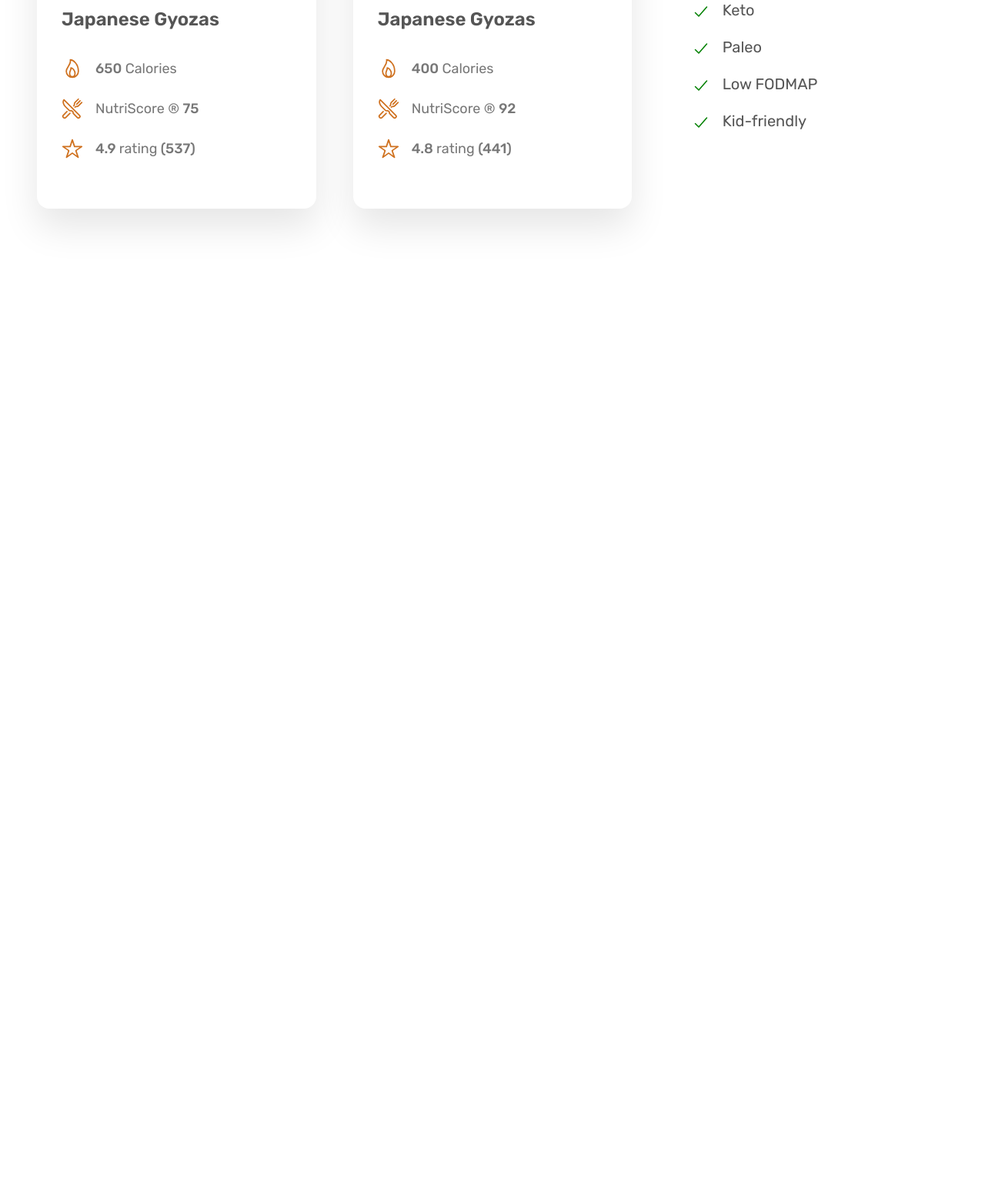
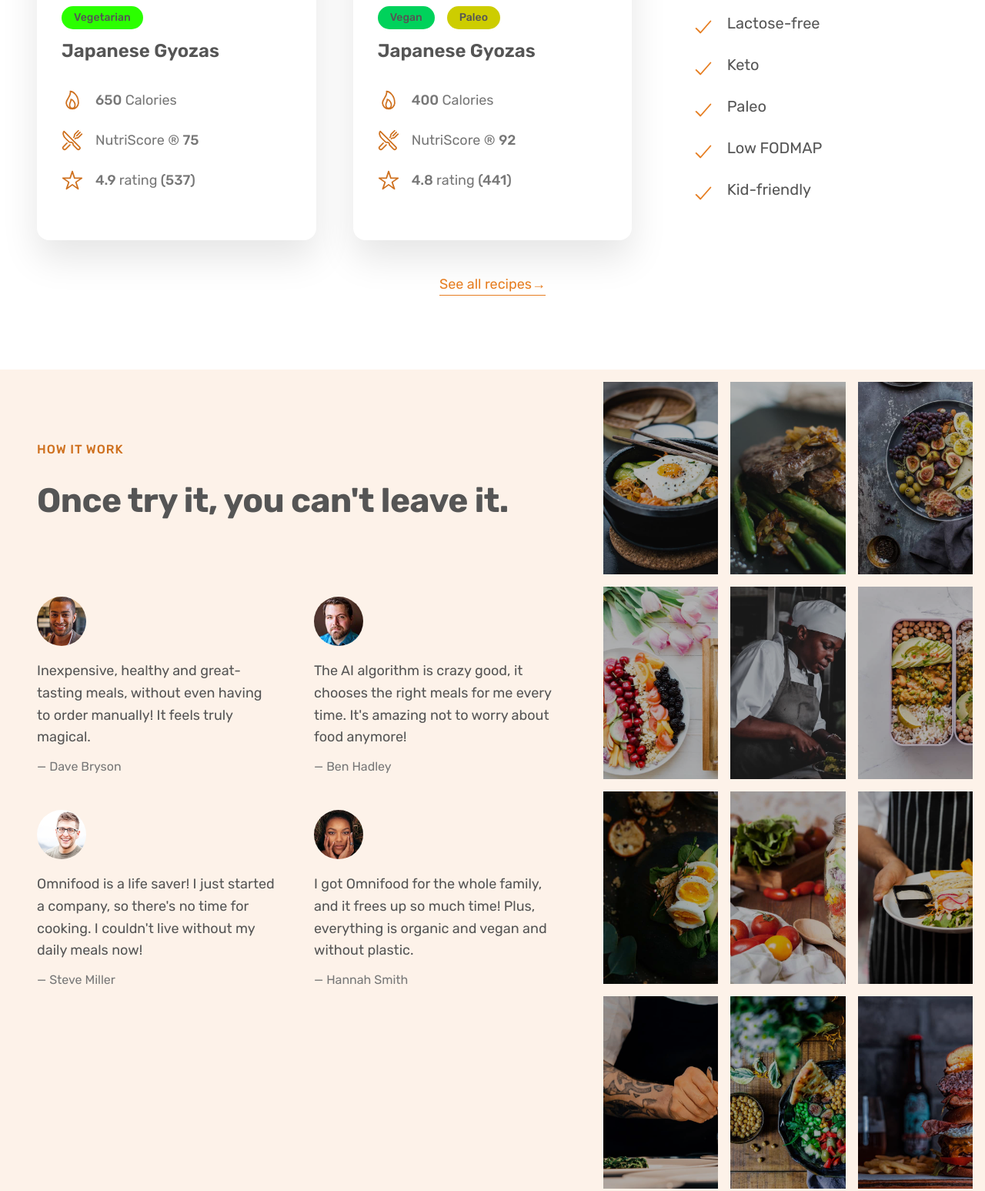
Before and after one commit to Abdokhattab11/HTML-CSS, a plain HTML site: page Real projects/OmniFood Project/index.html in a window 1280 px wide. Shown: the part 3422-4969 px from the top of the page at 77% size. Before the commit the page ends 3789 px from the top, so only its background shows below. Drawn offline with nearby package versions, Linux system fonts and the light colour scheme.

Commit message:
Added testominals & gallary

```diff
--- a/Real projects/OmniFood Project/css/reusable.css
+++ b/Real projects/OmniFood Project/css/reusable.css
@@ -70,4 +70,23 @@ html {
 .grid--4--col {
   grid-template-columns: repeat(4, 1fr);
 }
+.botttom-margin {
+  margin-bottom: 4.8rem !important;
+}
+.link:link,
+.link:visited {
+  display: inline-block;
+  text-decoration: none;
+  font-size: 1.8rem;
+  color: #e67e22;
+
+  border-bottom: 1px solid currentColor;
+  padding-bottom: 5px;
+  transition: all 0.5s;
+}
+.link:hover,
+.link:active {
+  color: #a15818;
+  border-bottom: 1px solid transparent;
+}
 /***********************************/
--- a/Real projects/OmniFood Project/css/style.css
+++ b/Real projects/OmniFood Project/css/style.css
@@ -85,7 +85,7 @@
   display: inline-block;
   padding: 1.6rem 3.2rem;
   border-radius: 0.6rem;
-  transition: background-color 0.3s;
+  transition: all 0.3s;
 }
 .btn-hero-action:link,
 .btn-hero-action:visited {
@@ -145,8 +145,7 @@
 .how-header {
   margin: 9.8rem 0;
 }
-.how-it-work,
-.meals-p-head {
+.subhead-section {
   text-transform: uppercase;
   font-size: 1.6rem;
   font-weight: 500;
@@ -190,8 +189,7 @@
 .step-img {
   width: 35%;
 }
-.steps-head,
-.meals-head {
+.head-section {
   font-size: 4.4rem;
   letter-spacing: -0.5px;
   line-height: 1.2;
@@ -244,7 +242,7 @@
   padding: 9.6rem 0;
 }
 .meals-head {
-  margin-bottom: 5.2rem;
+  margin-bottom: 9.6rem;
   text-align: center;
 }
 .meal-img {
@@ -304,6 +302,11 @@
   box-shadow: 0 2.4rem 4.8rem rgba(0, 0, 0, 0.1);
   padding-bottom: 3.2rem;
   overflow: hidden;
+  transition: all 0.5s;
+}
+.meal-card:hover {
+  transform: translate(0, -2rem);
+  box-shadow: 0 3.2rem 6.4rem rgba(0, 0, 0, 0.08);
 }
 .meal-info-text {
   padding: 1.6rem 3.2rem;
@@ -335,7 +338,63 @@ strong {
   font-size: 2rem;
 }
 .diet-icon {
-  color: green;
-  width: 2.4rem;
-  height: 2.4rem;
+  color: #e67e22;
+  width: 3rem;
+  height: 3rem;
 }
+.all-recipes {
+  display: flex;
+  justify-content: center;
+}
+
+/* Section testimonials-gallery*/
+.section-testimonials-gallery {
+  display: grid;
+  grid-template-columns: 1.5fr 1fr;
+  background-color: #fdf2e9;
+}
+.testimonials-container {
+  display: grid;
+  grid-template-columns: 1fr 1fr;
+  gap: 4.8rem;
+}
+.testimonials {
+  padding: 9.6rem 4.8rem;
+}
+.testimonial-head-text {
+  margin-bottom: 9.8rem;
+}
+.testimonial-img {
+  height: 6.4rem;
+  border-radius: 50%;
+  margin-bottom: 1.6rem;
+}
+.testimonial-text {
+  font-size: 1.8rem;
+  line-height: 1.6;
+  margin-bottom: 1.6rem;
+}
+.testimonial-author {
+  font-size: 1.6rem;
+  color: #777;
+}
+
+.gallery {
+  display: grid;
+  grid-template-columns: repeat(3, 1fr);
+  gap: 1.6rem;
+  padding: 1.6rem;
+}
+.gallery figure {
+  overflow: hidden;
+}
+.gallery-img {
+  display: block;
+  height: 25rem;
+  transition: all 0.5s;
+  filter: brightness(70%);
+}
+.gallery-img:hover {
+  transform: scale(1.1);
+  filter: brightness(100%);
+}
--- a/Real projects/OmniFood Project/index.html
+++ b/Real projects/OmniFood Project/index.html
@@ -121,8 +121,8 @@
       <section class="section-how section">
         <div class="container how-container">
           <div class="how-header">
-            <p class="how-it-work">How it work</p>
-            <h2 class="steps-head">
+            <p class="subhead-section">How it work</p>
+            <h2 class="head-section">
               Your daily dose of health in 3 simple steps
             </h2>
           </div>
@@ -175,10 +175,12 @@
       <section class="section-meals section">
         <div class="container">
           <div class="meals-head">
-            <p class="meals-p-head">Meals</p>
-            <h2 class="meals-head">Omnifood AI chooses from 5,000+ recipes</h2>
+            <p class="subhead-section">Meals</p>
+            <h2 class="head-section">
+              Omnifood AI chooses from 5,000+ recipes
+            </h2>
           </div>
-          <div class="grid grid--3--col">
+          <div class="grid grid--3--col botttom-margin">
             <div class="meal-card">
               <img src="img/meals/meal-1.jpg" class="meal-img" />
               <div class="meal-info-text">
@@ -313,6 +315,91 @@
               </ul>
             </div>
           </div>
+          <div class="all-recipes">
+            <a href="#" class="link">See all recipes&rarr;</a>
+          </div>
+        </div>
+      </section>
+      <section class="section-testimonials-gallery">
+        <div class="testimonials">
+          <div class="testimonial-header">
+            <p class="subhead-section">How it work</p>
+            <h2 class="head-section testimonial-head-text">
+              Once try it, you can't leave it.
+            </h2>
+          </div>
+          <div class="testimonials-container">
+            <figure class="testimonial-item">
+              <img src="img/customers/dave.jpg" class="testimonial-img" />
+              <blockquote class="testimonial-text">
+                Inexpensive, healthy and great-tasting meals, without even
+                having to order manually! It feels truly magical.
+              </blockquote>
+              <p class="testimonial-author">&mdash; Dave Bryson</p>
+            </figure>
+            <figure class="testimonial-item">
+              <img src="img/customers/ben.jpg" class="testimonial-img" />
+              <blockquote class="testimonial-text">
+                The AI algorithm is crazy good, it chooses the right meals for
+                me every time. It's amazing not to worry about food anymore!
+              </blockquote>
+              <p class="testimonial-author">&mdash; Ben Hadley</p>
+            </figure>
+            <figure class="testimonial-item">
+              <img src="img/customers/steve.jpg" class="testimonial-img" />
+              <blockquote class="testimonial-text">
+                Omnifood is a life saver! I just started a company, so there's
+                no time for cooking. I couldn't live without my daily meals now!
+              </blockquote>
+              <p class="testimonial-author">&mdash; Steve Miller</p>
+            </figure>
+            <figure class="testimonial-item">
+              <img src="img/customers/hannah.jpg" class="testimonial-img" />
+              <blockquote class="testimonial-text">
+                I got Omnifood for the whole family, and it frees up so much
+                time! Plus, everything is organic and vegan and without plastic.
+              </blockquote>
+              <p class="testimonial-author">&mdash; Hannah Smith</p>
+            </figure>
+          </div>
+        </div>
+        <div class="gallery">
+          <figure>
+            <img src="img/gallery/gallery-1.jpg" class="gallery-img" />
+          </figure>
+          <figure>
+            <img src="img/gallery/gallery-2.jpg" class="gallery-img" />
+          </figure>
+          <figure>
+            <img src="img/gallery/gallery-3.jpg" class="gallery-img" />
+          </figure>
+          <figure>
+            <img src="img/gallery/gallery-4.jpg" class="gallery-img" />
+          </figure>
+          <figure>
+            <img src="img/gallery/gallery-5.jpg" class="gallery-img" />
+          </figure>
+          <figure>
+            <img src="img/gallery/gallery-6.jpg"1" class="gallery-img" />
+          </figure>
+          <figure>
+            <img src="img/gallery/gallery-7.jpg" class="gallery-img" />
+          </figure>
+          <figure>
+            <img src="img/gallery/gallery-8.jpg" class="gallery-img" />
+          </figure>
+          <figure>
+            <img src="img/gallery/gallery-9.jpg" class="gallery-img" />
+          </figure>
+          <figure>
+            <img src="img/gallery/gallery-10.jpg" class="gallery-img" />
+          </figure>
+          <figure>
+            <img src="img/gallery/gallery-11.jpg" class="gallery-img" />
+          </figure>
+          <figure>
+            <img src="img/gallery/gallery-12.jpg" class="gallery-img" />
+          </figure>
         </div>
       </section>
     </main>
```
